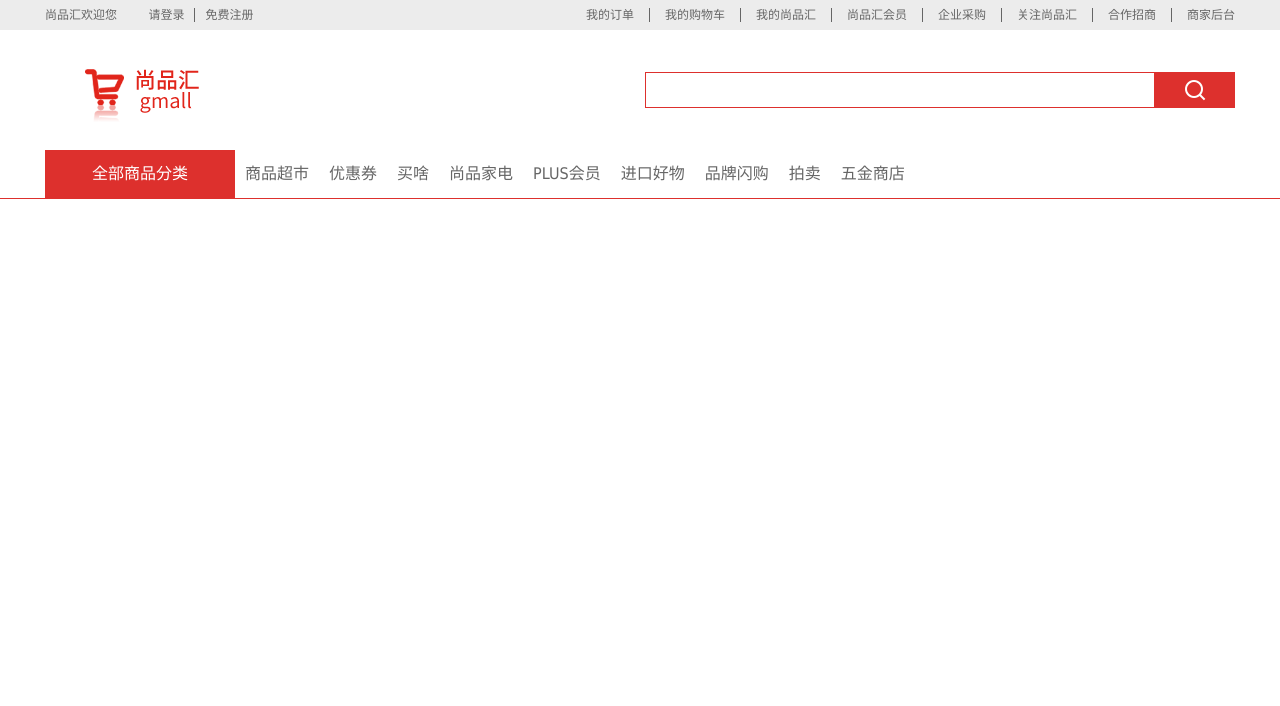
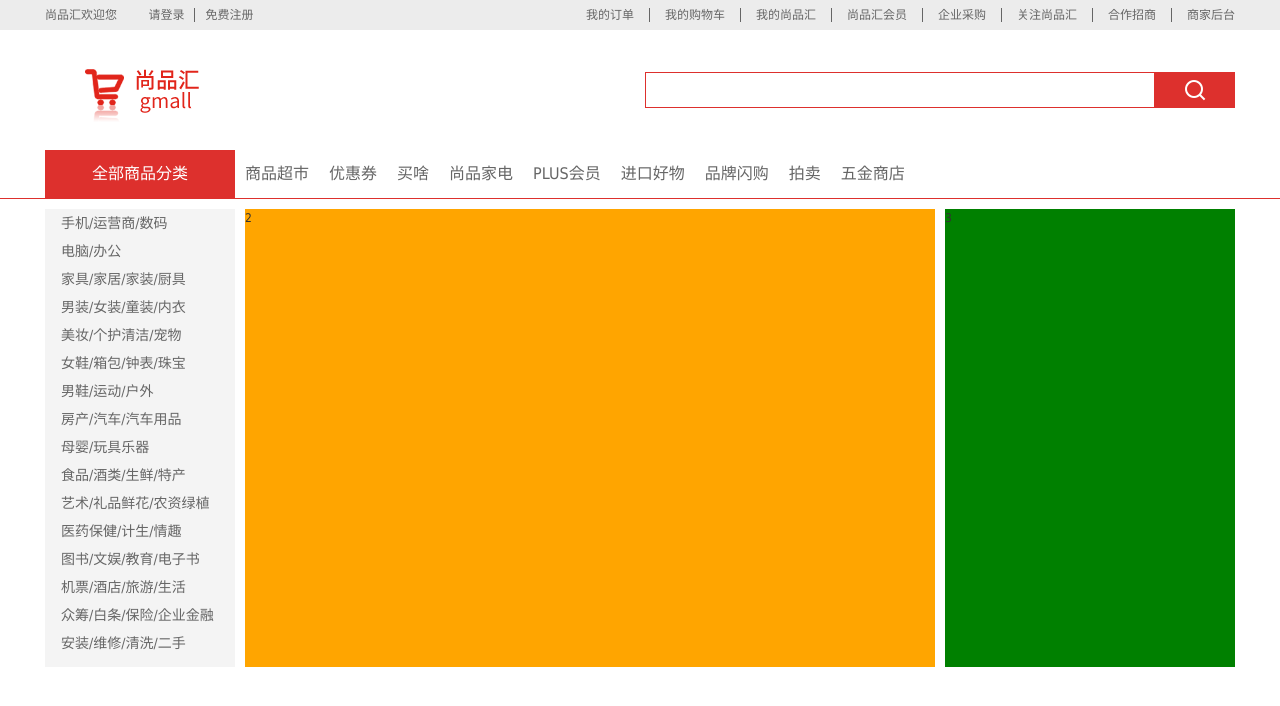
Before and after one commit to mycodeLife01/shang-pin-hui, a plain HTML site: page index.html in a window 1280 px wide. Drawn offline with Linux system fonts and the light colour scheme.

Commit message:
complete content slide-nav

```diff
--- a/css/index.css
+++ b/css/index.css
@@ -111,3 +111,42 @@
 }
 
 /* #endregion main-nav end */
+/* #region main-content start */
+.main-content {
+    margin-top: 10px;
+}
+
+.main-content .slide-nav {
+    background-color: #F4F4F4;
+    width: 190px;
+    height: 458px;
+}
+
+.main-content .slide-nav li {
+    font-size: 14px;
+    line-height: 28px;
+    padding-left: 16px;
+}
+
+.main-content .banner {
+    background-color: orange;
+    width: 690px;
+    height: 458px;
+    margin: 0 10px;
+}
+
+.main-content .other {
+    background-color: green;
+    width: 290px;
+    height: 458px;
+}
+
+.main-content .slide-nav li:hover {
+    background-color: #DD302D;
+}
+
+.main-content .slide-nav li:hover a {
+    color: white;
+}
+
+/* #endregion main-content end */
--- a/index.html
+++ b/index.html
@@ -66,6 +66,31 @@
             </ul>
         </div>
     </div>
+    <!-- 内容区 -->
+    <div class="main-content">
+        <div class="container clearfix">
+            <ul class="slide-nav leftfix">
+                <li><a href="#">手机/运营商/数码</a></li>
+                <li><a href="#">电脑/办公</a></li>
+                <li><a href="#">家具/家居/家装/厨具</a></li>
+                <li><a href="#">男装/女装/童装/内衣</a></li>
+                <li><a href="#">美妆/个护清洁/宠物</a></li>
+                <li><a href="#">女鞋/箱包/钟表/珠宝</a></li>
+                <li><a href="#">男鞋/运动/户外</a></li>
+                <li><a href="#">房产/汽车/汽车用品</a></li>
+                <li><a href="#">母婴/玩具乐器</a></li>
+                <li><a href="#">食品/酒类/生鲜/特产</a></li>
+                <li><a href="#">艺术/礼品鲜花/农资绿植</a></li>
+                <li><a href="#">医药保健/计生/情趣</a></li>
+                <li><a href="#">图书/文娱/教育/电子书</a></li>
+                <li><a href="#">机票/酒店/旅游/生活</a></li>
+                <li><a href="#">众筹/白条/保险/企业金融</a></li>
+                <li><a href="#">安装/维修/清洗/二手</a></li>
+            </ul>
+            <div class="banner leftfix">2</div>
+            <div class="other leftfix">3</div>
+        </div>
+    </div>
 </body>
 
 </html>
```
